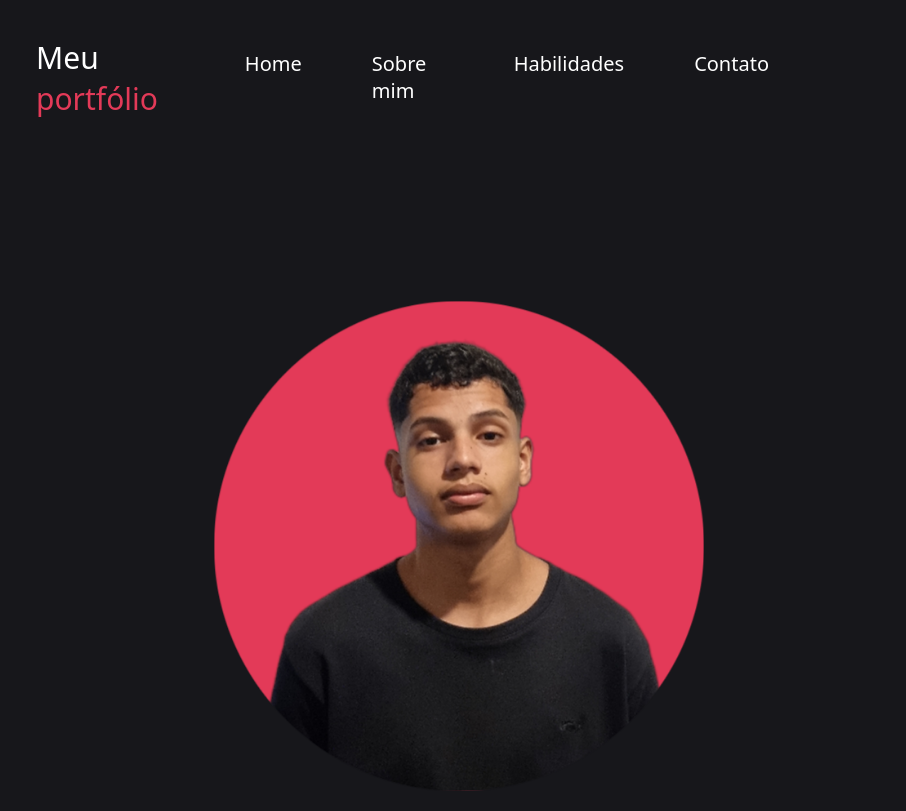
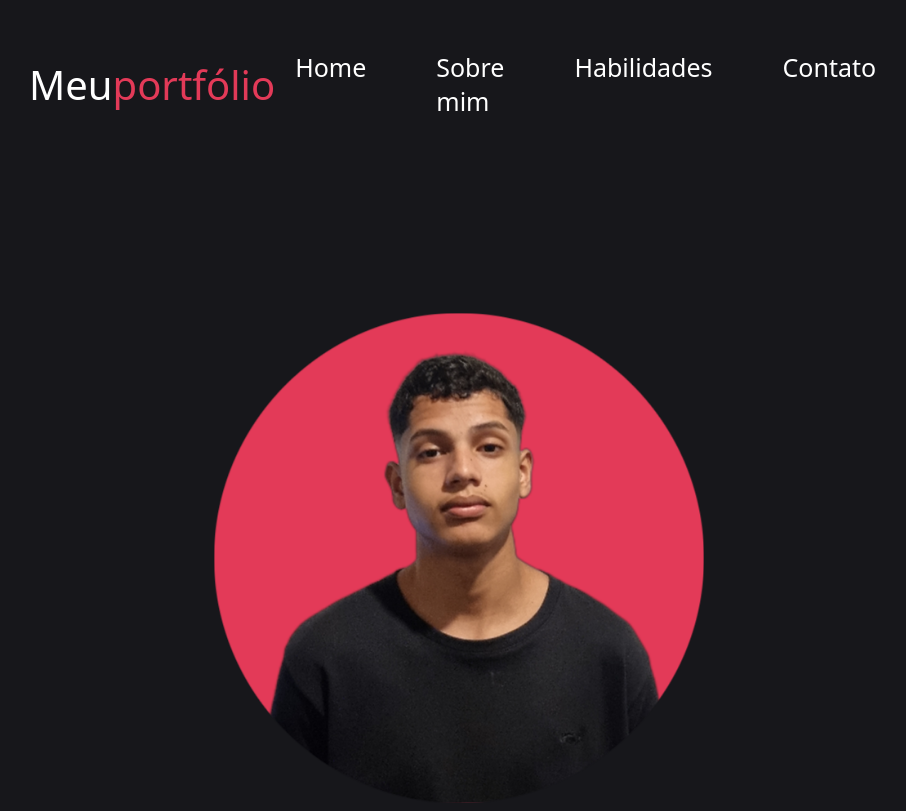
Before and after one commit to EliasafeCode/Eliasafe-portfolio, a plain HTML site: page index.html in a window 1280 px wide. Shown: the top 811 px of the page, without its empty margins (231-1137 px from the left). Drawn offline with nearby package versions, Linux system fonts and the light colour scheme.

Commit message:
correção de espaçamento de nav & section 1

```diff
--- a/index.css
+++ b/index.css
@@ -24,14 +24,17 @@ header {
     margin: 20px 250px;
 }
 header h1 {
-    font-size: 30px;
-    padding: 7px;
+    font-size: 40px;
+    display: flex;
+    align-items: center;
 }
 header h1 span{
     color: var(--scnd-color);
 }
 nav {
     padding: 20px;
+    display: flex;
+    align-items: center;
 }
 [name="menu-outline"], #menu-bar{
     display: none;
@@ -41,13 +44,12 @@ nav ul {
     flex-direction: row;
     gap: 70px;
     list-style: none;
-
 }
 nav ul li a {
     text-decoration: none;
     color: var(--txtcolor);
-    font-size: 20px;
-    font-weight: 400;
+    font-size: 25px;
+    font-weight: 200;
 }
 nav ul li a:hover {
     border-bottom: 1px solid var(--scnd-color);
```
